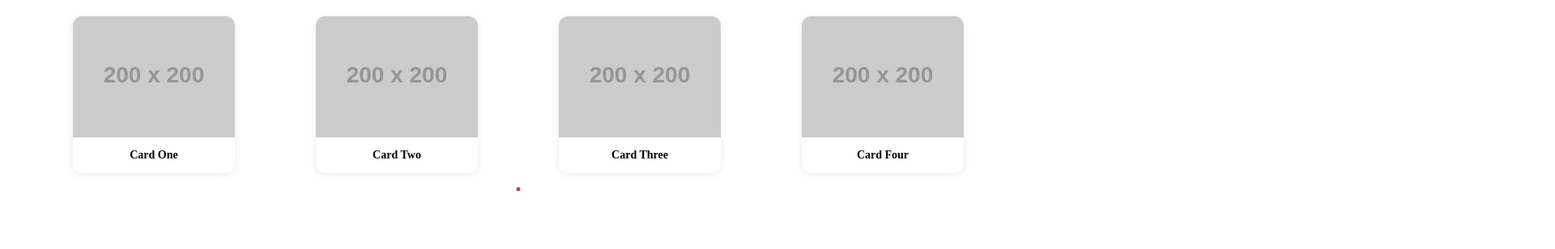
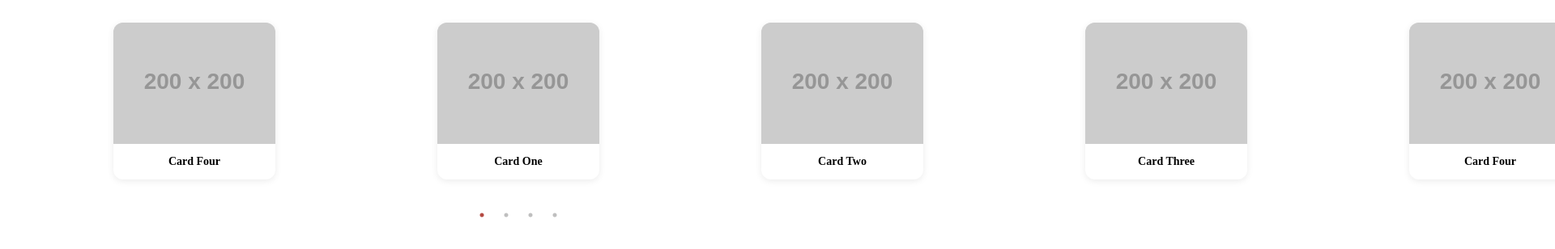
Before and after one commit to GamescapeSF/staff-review-carousel, a plain HTML site: page index.html in a window 1280 px wide. Shown: the top 308 px of the page at 81% size, 1920 px wide, since content can reach past the window. Drawn offline with nearby package versions, Linux system fonts and the light colour scheme; placeholder pictures from the web are drawn by us.

Commit message:
changed for skeleton to show only right amount.

```diff
--- a/script.js
+++ b/script.js
@@ -11,10 +11,9 @@ $(document).ready(function () {
 	// Dynamically build responsive breakpoints based on how many cards you have
 	function getResponsiveSettings(cardCount) {
 		const breakpoints = [
-			{ breakpoint: 1440, slides: 5 },
-			{ breakpoint: 1024, slides: 4 },
-			{ breakpoint: 768, slides: 3 },
-			{ breakpoint: 640, slides: 2 }
+			{ breakpoint: 1024, slides: 3 },
+			{ breakpoint: 768, slides: 2 },
+			{ breakpoint: 640, slides: 1 }
 		];
 
 		return breakpoints
@@ -38,14 +37,23 @@ $(document).ready(function () {
 		`;
 	}
 
-	function loadSkeletons(count = data.length) {
+	function getSlidesToShowForCurrentViewport(dataLength) {
+		const width = window.innerWidth;
+
+		if (width >= 1024 && dataLength >= 3) return 3;
+		if (width >= 768 && dataLength >= 2) return 2;
+		if (width >= 640 && dataLength >= 1) return 1;
+
+		return 1;
+	}
+	function loadSkeletons(count) {
 		for (let i = 0; i < count; i++) {
 			$slider.append(createSkeletonSlide());
 		}
 	}
 
-	// STEP 1: Add skeletons immediately
-	loadSkeletons(data.length);
+	const visibleSkeletons = getSlidesToShowForCurrentViewport(data.length);
+	loadSkeletons(visibleSkeletons);
 
 	// STEP 2: Init Slick AFTER skeletons are in
 	$slider.slick({
@@ -55,7 +63,7 @@ $(document).ready(function () {
 		autoplaySpeed: 8000,
 		centerMode: true,
 		centerPadding: '0px',
-		arrows: true,
+		arrows: false,
 		dots: true,
 		mobileFirst: true,
 		slidesToShow: 1,
--- a/style.css
+++ b/style.css
@@ -7,7 +7,9 @@ body {
 	margin: 0;
 	background-color: white;
 }
-
+.slider-container {
+	padding-top: 0.5em;
+}
 /* Slider wrapper */
 .slider {
 	padding: 20px 40px;
@@ -68,13 +70,13 @@ body {
 .slick-dots {
 	font-size: 20px;
 	position: absolute;
-	bottom: 0;
+	bottom: -2em;
 	left: 50%;
 	transform: translateX(-50%);
 	display: flex !important;
 	flex-wrap: wrap;
 	justify-content: center;
-	padding-top: 1em 0;
+	padding: 1rem 0;
 	max-width: 100%;
 	box-sizing: border-box;
 }
```
